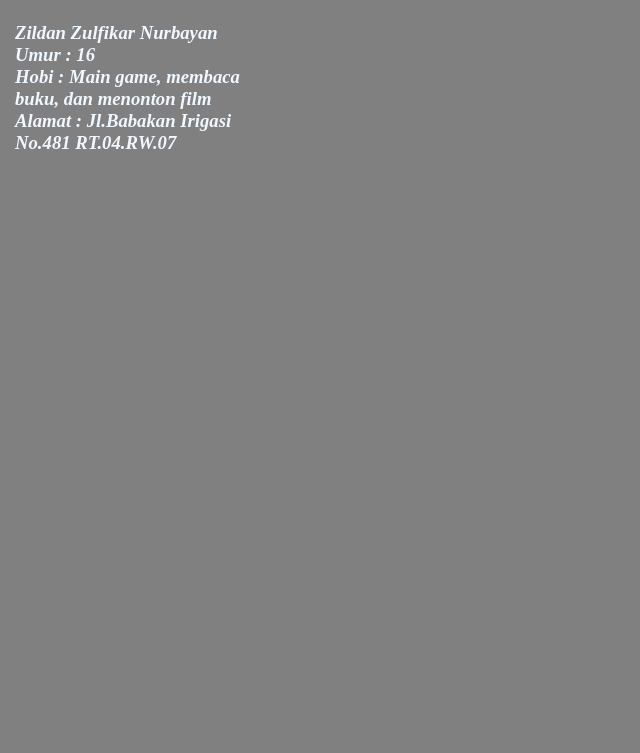
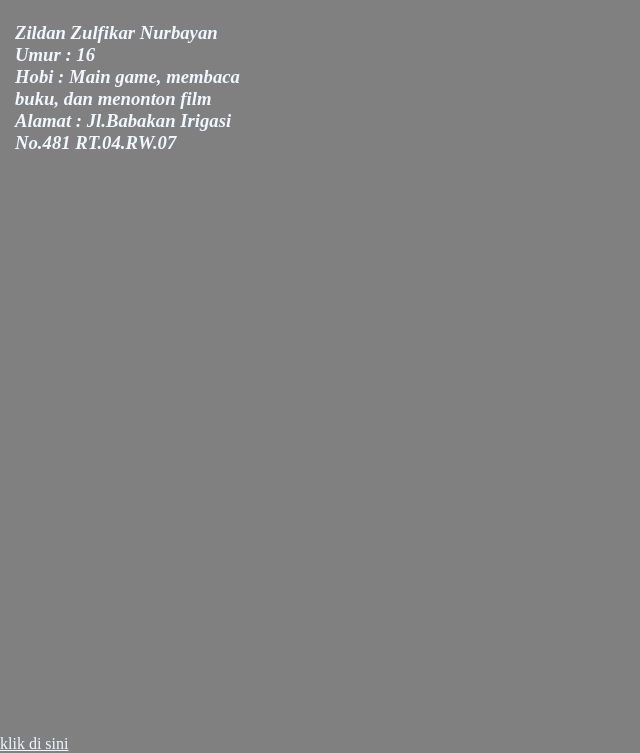
Before and after one commit to zildanzx-web/homepage, a plain HTML site: page index.html in a window 1280 px wide. Shown: the part 65-818 px from the top of the page, without its empty margins (0-640 px from the left). Drawn offline with Linux system fonts and the light colour scheme.

Commit message:
Update index.html

```diff
--- a/index.html
+++ b/index.html
@@ -15,6 +15,6 @@
             <h3>Alamat : Jl.Babakan Irigasi No.481 RT.04.RW.07</h3>
             </div>
         </div>
-        <a href="Lab Management">
+        <a href="Lab Management">klik di sini </a>
     </body>
 </html>
```
